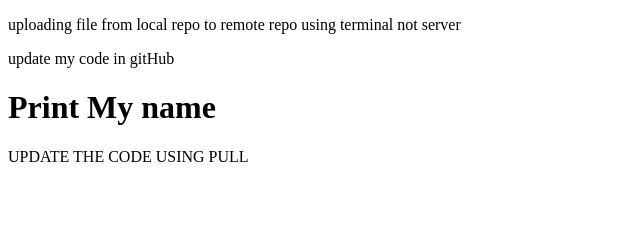
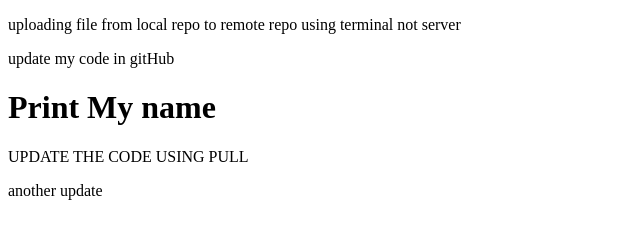
Before and after one commit to rakshitr3/localGit, a plain HTML site: page index.html in a window 1280 px wide. Shown: the whole page, without its empty margins (0-640 px from the left). Drawn offline with Linux system fonts and the light colour scheme.

Commit message:
Update index.html second time

```diff
--- a/index.html
+++ b/index.html
@@ -11,5 +11,6 @@
 
     <h1>Print My name</h1>
     <P>UPDATE THE CODE USING PULL</P>
+    <p>another update</p>
 </body>
 </html>
```
